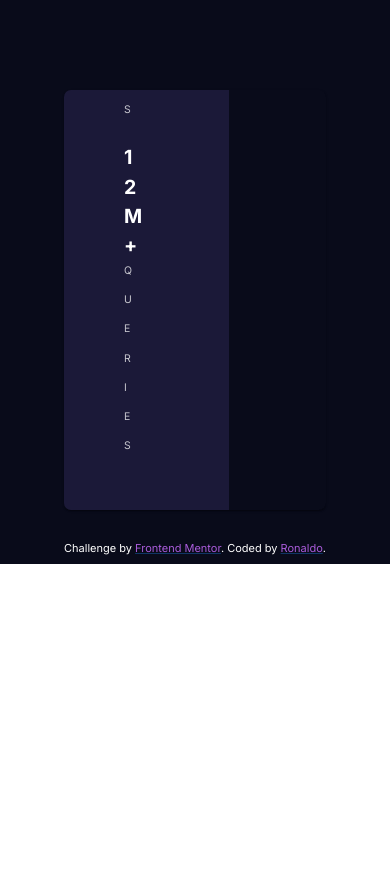
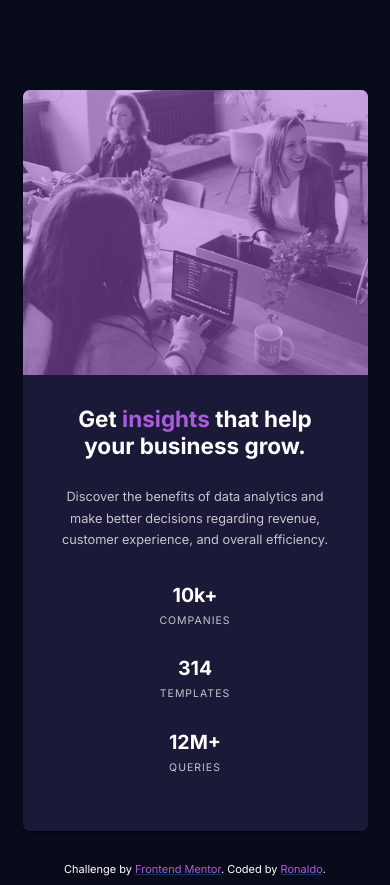
Before and after one commit to marckesin/Stats-Preview-Card, a Next.js app: page / in a window 390 px wide. Before the commit the page ends 844 px from the top, so only its background shows below. Built offline with nearby package versions, Linux system fonts and the light colour scheme.

Commit message:
Ajustes no layout para mobile

```diff
--- a/styles/Home.module.css
+++ b/styles/Home.module.css
@@ -82,7 +82,7 @@
 
 @media (max-width: 1200px) {
   .cardContent {
-    padding: 2rem;
+    padding: 2rem !important;
   }
 
   .heading {
@@ -101,14 +101,14 @@
   .card {
     flex-direction: column-reverse;
     margin-bottom: 2rem;
-    width: 100%;
-    height: auto;
+    width: 100% !important;
+    height: auto !important;
   }
 
   .cardContent {
     text-align: center;
     padding: 2rem 3.5rem;
-    width: 100%;
+    width: 100% !important;
   }
 
   .cardMedia {
--- a/styles/Home.module.scss
+++ b/styles/Home.module.scss
@@ -92,7 +92,7 @@ $slightly-transparent-white-1: hsla(0, 0%, 100%, 0.6);
 
 @media (max-width: 1200px) {
   .cardContent {
-    padding: 2rem;
+    padding: 2rem !important;
   }
 
   .heading {
@@ -112,14 +112,14 @@ $slightly-transparent-white-1: hsla(0, 0%, 100%, 0.6);
   .card {
     flex-direction: column-reverse;
     margin-bottom: 2rem;
-    width: 100%;
-    height: auto;
+    width: 100% !important;
+    height: auto !important;
   }
 
   .cardContent {
     text-align: center;
     padding: 2rem 3.5rem;
-    width: 100%;
+    width: 100% !important;
   }
 
   .cardMedia {
```
